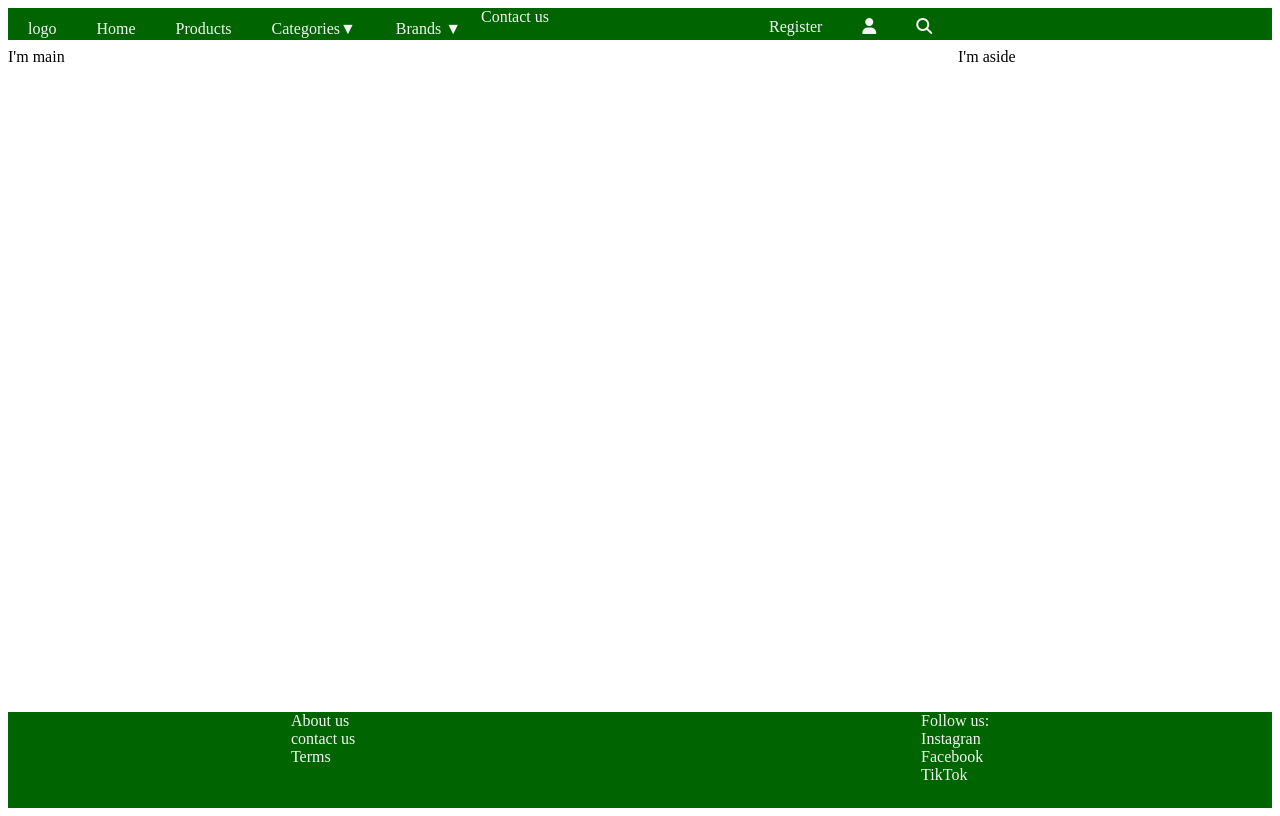
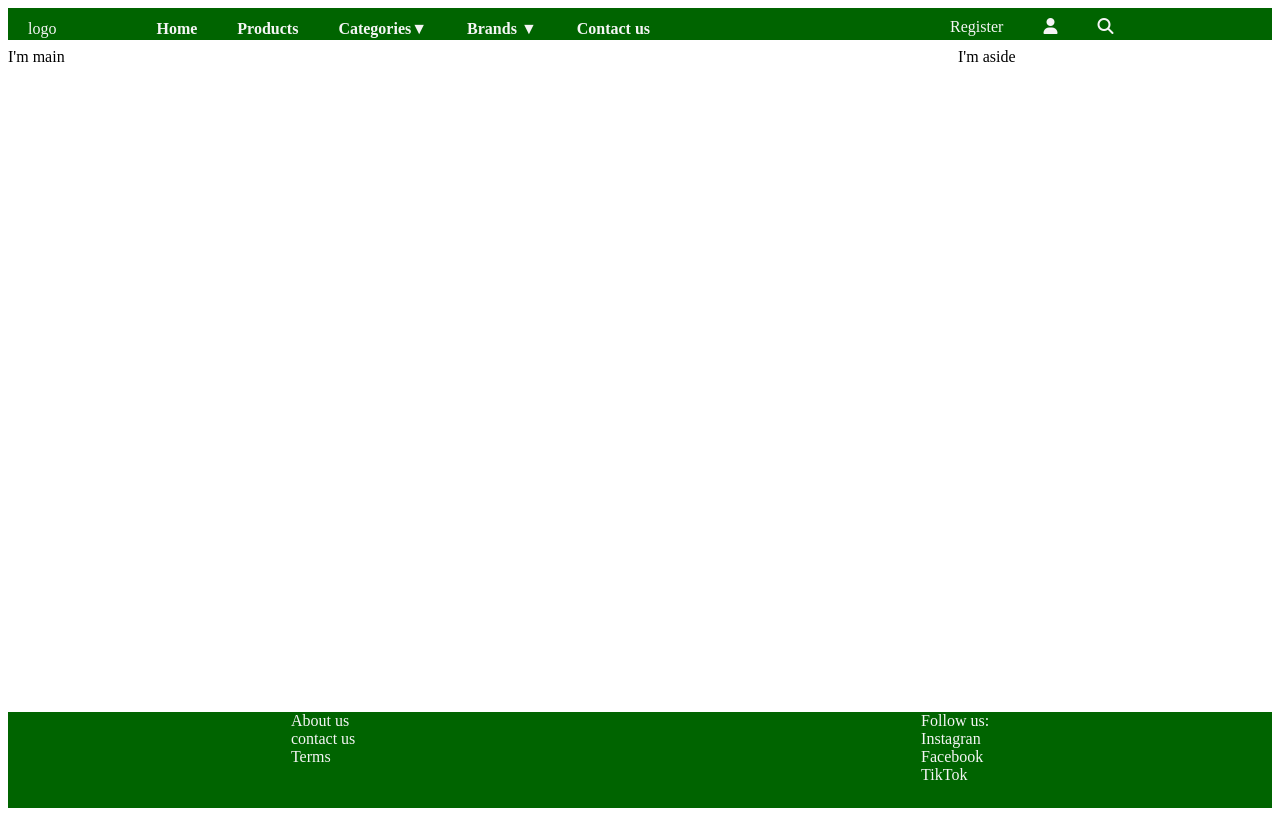
Before and after one commit to castromorey/Sammys_Website, a plain HTML site: page front/index.html in a window 1280 px wide. Drawn offline with Linux system fonts and the light colour scheme.

Commit message:
Menu Style changes

```diff
--- a/front/index.html
+++ b/front/index.html
@@ -34,7 +34,7 @@
             <li><a href="#">Lipton Tea</a></li>
           </ul>
         </li>
-        <li>Contact us</li>
+        <li><a href="">Contact us</a></li>
       </ul>
 
       <div class="submenu">
--- a/front/style.css
+++ b/front/style.css
@@ -26,6 +26,7 @@ nav{
     color: whitesmoke;
     padding: 0;
     display: flex;
+    gap: 60px;
 
 }
 
@@ -45,10 +46,17 @@ nav ul li a{
     padding: 12px 20px;
     color: whitesmoke;
     text-decoration: none;
+    font-size: 1em;
+    font-weight: bold;
+    /*transition: all 06.s ease;*/
 }
 
 nav ul li a:hover{
-background: grey;
+/*background: grey;*/
+color: palegreen;
+text-shadow: 3px 3px 8px rgba(0,0,0, 0.3);
+/*transform: translateY(5px);*/
+
 }
 
 /*Submenu style*/
```
